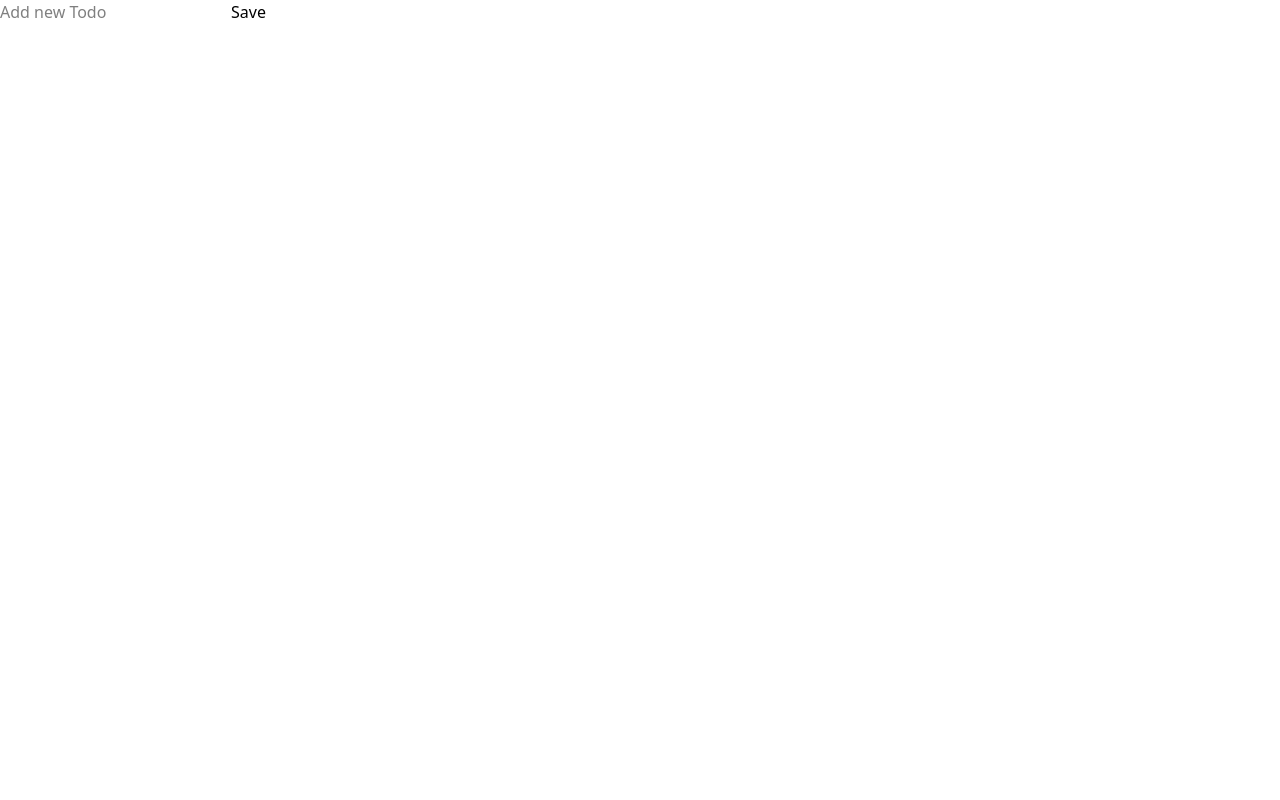
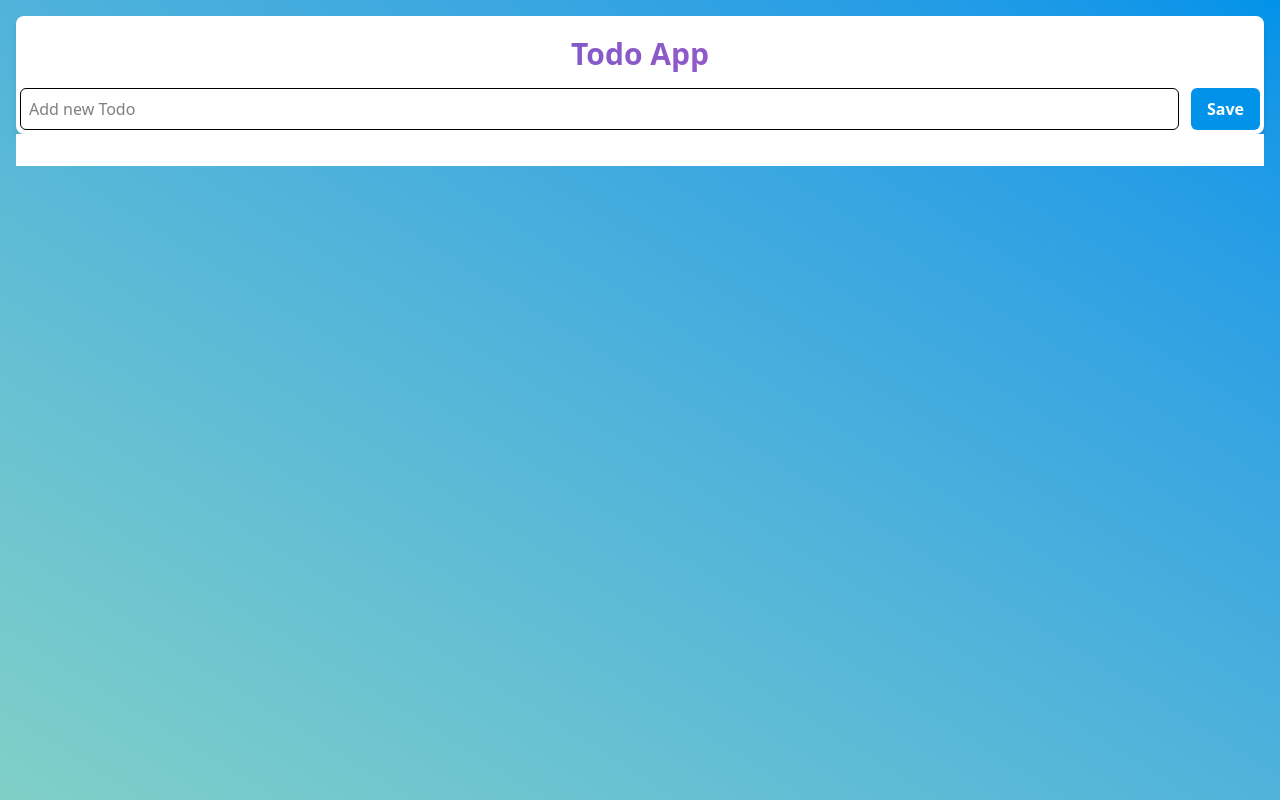
Before and after one commit to RahimdadFaisalSafi/react-todo-app, a React (Vite) app: page / in a window 1280 px wide. Built offline with nearby package versions, Linux system fonts and the light colour scheme.

Commit message:
Add TailwindCSS to App.jsx and TodoForm.jsx

```diff
--- a/src/App.jsx
+++ b/src/App.jsx
@@ -1,14 +1,15 @@
-import { useEffect, useState } from 'react';
-import TodoForm from './components/TodoForm';
+import { useEffect, useState } from "react";
+import TodoForm from "./components/TodoForm";
+import TodoList from "./components/TodoList";
 
 function App() {
   const [todos, setTodos] = useState(() => {
-    const savedTodos = localStorage.getItem('todos');
+    const savedTodos = localStorage.getItem("todos");
     return savedTodos ? JSON.parse(savedTodos) : [];
   });
 
   useEffect(() => {
-    localStorage.setItem('todos', JSON.stringify(todos));
+    localStorage.setItem("todos", JSON.stringify(todos));
   }, [todos]);
 
   const addTodo = (text) => {
@@ -16,24 +17,45 @@ function App() {
   };
 
   const editTodo = (id, newText) => {
-    setTodos(todos.map((todo) => todo.id === id? {...todo, text: newText}: todo))
-  }
+    setTodos(
+      todos.map((todo) => (todo.id === id ? { ...todo, text: newText } : todo))
+    );
+  };
 
   const deleteTodo = (id) => {
-    setTodos(todos.filter(todo => todo.id !== id))
-  }
+    setTodos(todos.filter((todo) => todo.id !== id));
+  };
 
   const toggleTodo = (id) => {
-    setTodos(todos.map((id) =>
-    todo.id === id ? {...todo, done: !todo.done}: todo))
-  }
+    setTodos(
+      todos.map((todo) =>
+        todo.id === id ? { ...todo, done: !todo.done } : todo
+      )
+    );
+  };
+
+  return (
 
 
+    <div className="flex min-h-screen w-full flex-col bg-gray-200 bg-gradient-to-bl from-[#0093E9] to-[#80D0C7]" >
+      <div className="container mx-auto p-4">
+        <header className="rounded-lg bg-white shadow-md p-1">
+          <h3 className="my-4 bg-gradient-to-r from-[#4158D0] to-[#C850C0] bg-clip-text text-center text-3xl font-semibold text-transparent">Todo App</h3>
+          <TodoForm onAddTodo={addTodo} />
+        </header>
 
-  return (
-    <div>
-     <TodoForm onAddTodo={addTodo}/>
+        <main className="bg-white p-4">
 
+      <TodoList
+        todos={todos}
+        onToggle={toggleTodo}
+        onDelete={deleteTodo}
+        onEdit={editTodo}
+      />
+        </main>
+
+
+      </div>
     </div>
   );
 }
--- a/src/components/TodoForm.jsx
+++ b/src/components/TodoForm.jsx
@@ -1,7 +1,7 @@
 import { useState } from "react";
 
 const TodoForm = ({ onAddTodo }) => {
-  const [input, setInput] = useState();
+  const [input, setInput] = useState("");
 
   const handleSubmit = (e) => {
     e.preventDefault();
@@ -12,16 +12,17 @@ const TodoForm = ({ onAddTodo }) => {
   };
 
   return (
-    <div>
+    <div className="mt-4 flex justify-between">
       <input
         type="text"
         placeholder="Add new Todo"
         value={input}
         onChange={(e) => setInput(e.target.value)}
+        className="mr-3 w-full border p-2 rounded-md "
       />
-
-      <button onClick={handleSubmit}>Save</button>
+      <button onClick={handleSubmit} className="bg-[#0093E9] px-4 py-2 font-semibold text-white hover:cursor-pointer rounded-md">Save</button>
     </div>
   );
 };
+
 export default TodoForm;
```
Also changed, not shown: src/components/TodoItem.jsx (+6 -7 lines), src/components/TodoList.jsx (+10 -9 lines).
